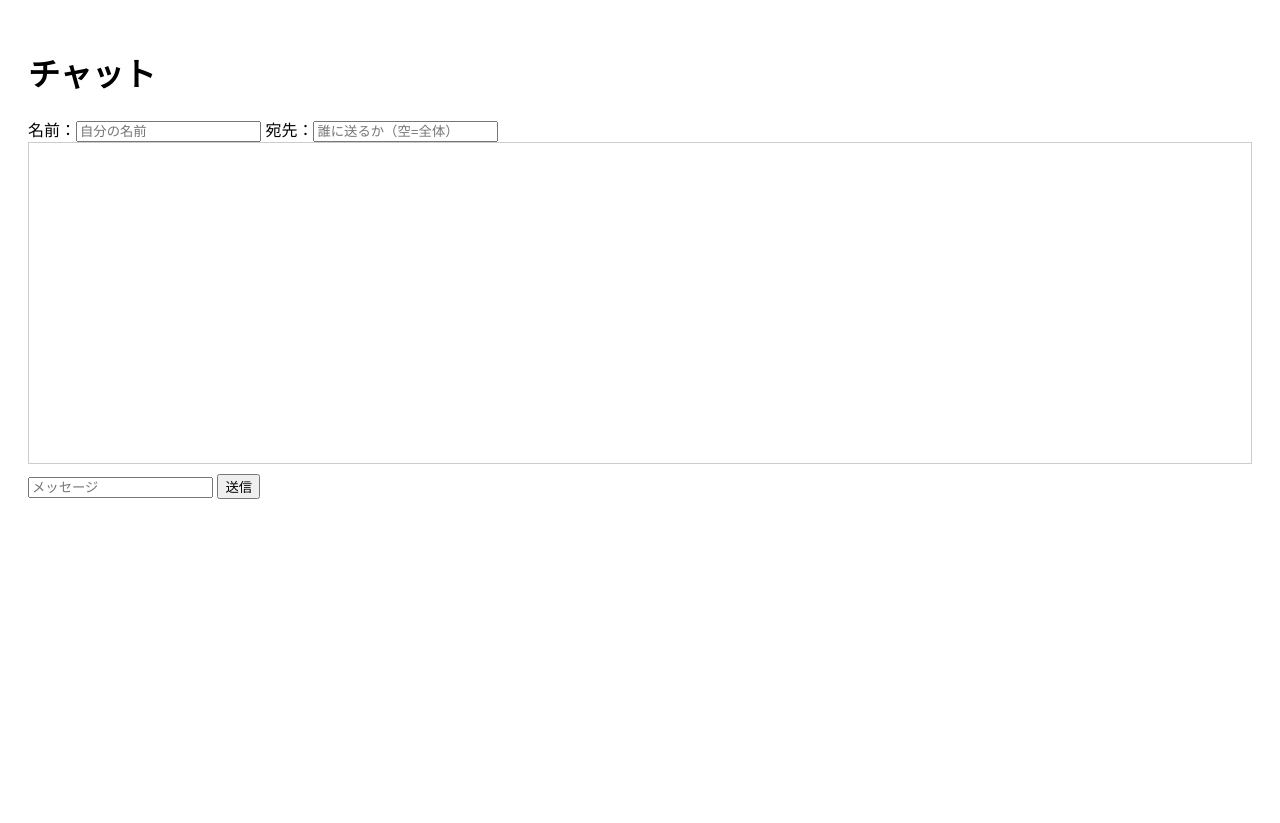
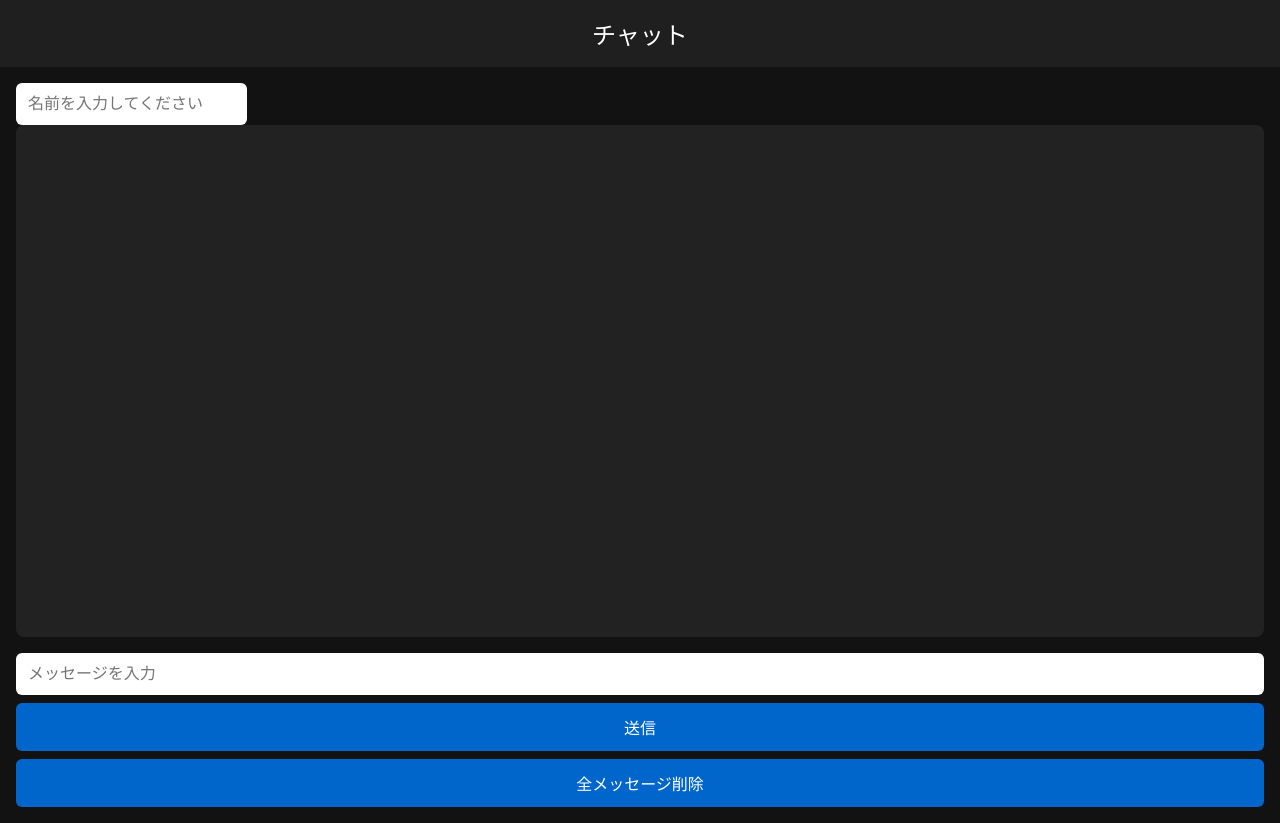
Before and after one commit to g1025k/chat, a plain HTML site: page index.html in a window 1280 px wide. Before the commit the page ends 800 px from the top, so only its background shows below. Drawn offline with Linux system fonts and the light colour scheme; no server answers.

Commit message:
Add files via upload

```diff
--- a/firebase-config.js
+++ b/firebase-config.js
@@ -1,12 +1,11 @@
-// 以下の値をFirebaseコンソールから取得して書き換えてください// For Firebase JS SDK v7.20.0 and later, measurementId is optional
+// 以下の値をFirebaseコンソールから取得して書き換えてください
 const firebaseConfig = {
-  apiKey: "AIzaSyCt-mfplV6nUaLBkZkgiaqlxfG9nnxYdz8",
-  authDomain: "chat-54f55.firebaseapp.com",
-  databaseURL: "https://chat-54f55-default-rtdb.firebaseio.com",
-  projectId: "chat-54f55",
-  storageBucket: "chat-54f55.firebasestorage.app",
-  messagingSenderId: "493372360033",
-  appId: "1:493372360033:web:1b22b9121ac261c8ee7120",
-  measurementId: "G-EFJLJEGWY9"
+  apiKey: "YOUR_API_KEY",
+  authDomain: "YOUR_PROJECT_ID.firebaseapp.com",
+  databaseURL: "https://YOUR_PROJECT_ID.firebaseio.com",
+  projectId: "YOUR_PROJECT_ID",
+  storageBucket: "YOUR_PROJECT_ID.appspot.com",
+  messagingSenderId: "YOUR_SENDER_ID",
+  appId: "YOUR_APP_ID"
 };
 firebase.initializeApp(firebaseConfig);
--- a/index.html
+++ b/index.html
@@ -2,25 +2,79 @@
 <html>
 <head>
   <meta charset="UTF-8">
-  <title>宛先付きチャット</title>
+  <title>チャット</title>
+  <meta name="viewport" content="width=device-width, initial-scale=1.0">
   <script src="https://www.gstatic.com/firebasejs/11.9.0/firebase-app-compat.js"></script>
   <script src="https://www.gstatic.com/firebasejs/11.9.0/firebase-database-compat.js"></script>
   <script src="firebase-config.js"></script>
   <script src="script.js" defer></script>
   <style>
-    body { font-family: sans-serif; padding: 20px; }
-    #chatbox { height: 300px; overflow-y: auto; border: 1px solid #ccc; padding: 10px; margin-bottom: 10px; }
-    #chatbox div { margin: 5px 0; }
+    body {
+      font-family: sans-serif;
+      margin: 0;
+      padding: 0;
+      background-color: #121212;
+      color: #ffffff;
+    }
+    header {
+      padding: 1rem;
+      text-align: center;
+      background-color: #1f1f1f;
+      font-size: 1.5rem;
+    }
+    #main {
+      padding: 1rem;
+    }
+    #chatbox {
+      height: 60vh;
+      overflow-y: auto;
+      background-color: #222;
+      padding: 1rem;
+      border-radius: 8px;
+      margin-bottom: 1rem;
+    }
+    .message {
+      margin: 0.5rem 0;
+      padding: 0.5rem;
+      background-color: #333;
+      border-radius: 6px;
+      max-width: 80%;
+      word-wrap: break-word;
+    }
+    .own {
+      background-color: #0066cc;
+      align-self: flex-end;
+    }
+    #controls {
+      display: flex;
+      flex-direction: column;
+      gap: 0.5rem;
+    }
+    input, button {
+      font-size: 1rem;
+      padding: 0.75rem;
+      border-radius: 6px;
+      border: none;
+    }
+    input {
+      flex: 1;
+    }
+    button {
+      background-color: #0066cc;
+      color: white;
+    }
   </style>
 </head>
 <body>
-  <h1>チャット</h1>
-  <div>
-    名前：<input id="username" placeholder="自分の名前">
-    宛先：<input id="toUser" placeholder="誰に送るか（空=全体）">
+  <header>チャット</header>
+  <div id="main">
+    <input id="username" placeholder="名前を入力してください">
+    <div id="chatbox"></div>
+    <div id="controls">
+      <input id="message" placeholder="メッセージを入力">
+      <button onclick="sendMessage()">送信</button>
+      <button onclick="clearMessages()">全メッセージ削除</button>
+    </div>
   </div>
-  <div id="chatbox"></div>
-  <input id="message" placeholder="メッセージ">
-  <button onclick="sendMessage()">送信</button>
 </body>
 </html>
--- a/script.js
+++ b/script.js
@@ -3,24 +3,29 @@ const chatbox = document.getElementById("chatbox");
 
 function sendMessage() {
   const name = document.getElementById("username").value.trim();
-  const to = document.getElementById("toUser").value.trim();
   const text = document.getElementById("message").value.trim();
   if (!name || !text) return;
 
   const timestamp = Date.now();
-  db.ref("messages/" + timestamp).set({ from: name, to: to, msg: text });
+  db.ref("messages/" + timestamp).set({ from: name, msg: text });
   document.getElementById("message").value = "";
 }
 
-// 受信処理
+// 表示更新
 firebase.database().ref("messages").on("child_added", function(snapshot) {
   const msg = snapshot.val();
   const currentUser = document.getElementById("username").value.trim();
-  if (!msg.to || msg.to === "" || msg.to === currentUser || msg.from === currentUser) {
-    const div = document.createElement("div");
-    const toPart = msg.to ? ` → ${msg.to}` : "";
-    div.textContent = `${msg.from}${toPart}: ${msg.msg}`;
-    chatbox.appendChild(div);
-    chatbox.scrollTop = chatbox.scrollHeight;
+  const div = document.createElement("div");
+  div.className = "message" + (msg.from === currentUser ? " own" : "");
+  div.textContent = msg.from + ": " + msg.msg;
+  chatbox.appendChild(div);
+  chatbox.scrollTop = chatbox.scrollHeight;
+});
+
+// 全メッセージ削除
+function clearMessages() {
+  if (confirm("本当に全てのメッセージを削除しますか？")) {
+    db.ref("messages").remove();
+    chatbox.innerHTML = "";
   }
-});
+}
```
